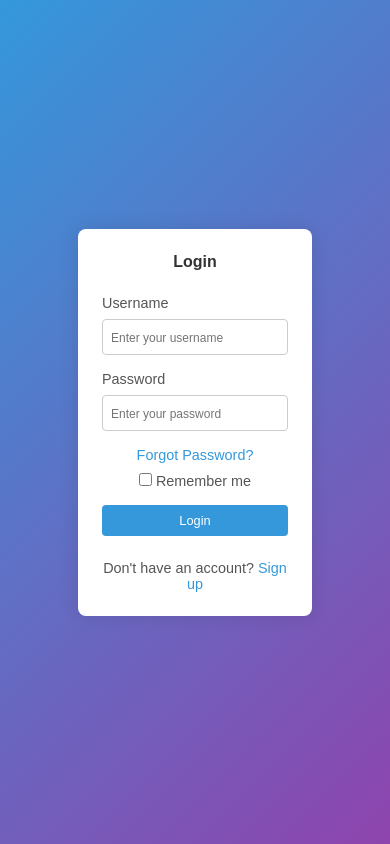
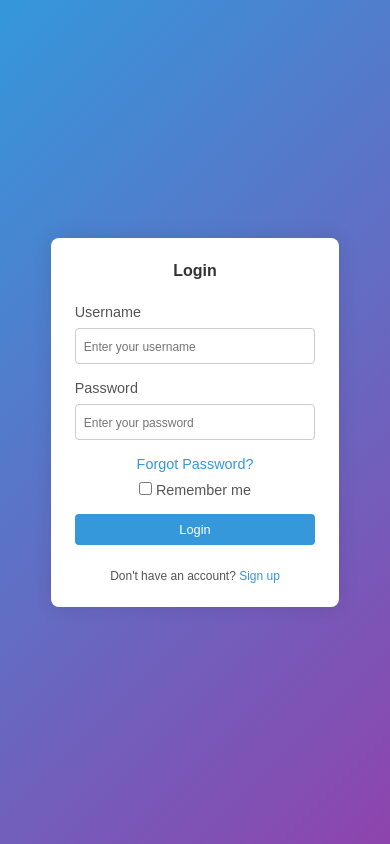
Before and after one commit to Amardhimann/PracticeProjects2024, a plain HTML site: page web4 loginpage/index.html in a window 390 px wide. Drawn offline with Linux system fonts and the light colour scheme.

Commit message:
Update style.css

```diff
--- a/web4 loginpage/css/style.css
+++ b/web4 loginpage/css/style.css
@@ -170,4 +170,11 @@ footer a:hover {
 input::placeholder {
     font-size: 12px;
 }
+    .login-container {
+    padding: 1.5rem;
+    width: 74%;
 }
+footer p {
+    font-size: 12px;
+}
+}
```
